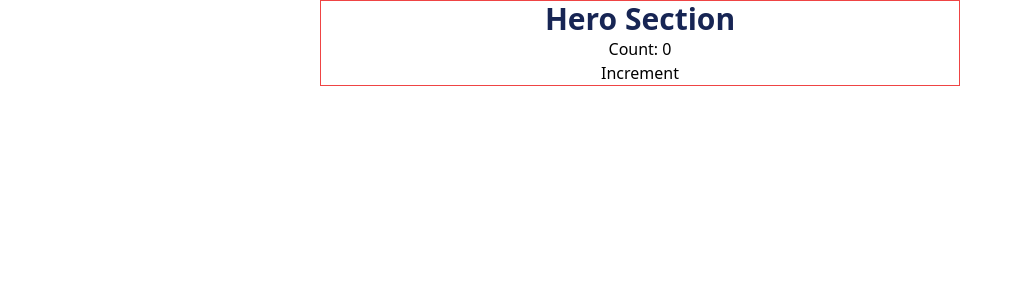
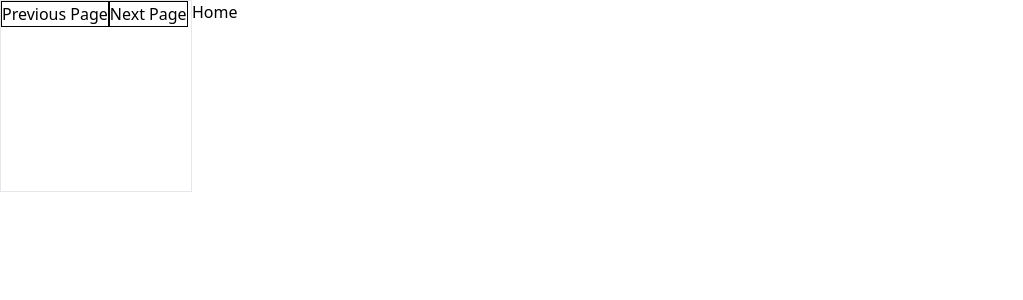
Before and after one commit to read-me-35/read-me-35.github.io, a React (Vite) app: page / in a window 1280 px wide. Shown: the top 300 px of the page, without its empty margins (0-1023 px from the left). Built offline with nearby package versions, Linux system fonts and the light colour scheme.

Commit message:
feat: new navigation system

```diff
--- a/src/components/App/App.jsx
+++ b/src/components/App/App.jsx
@@ -1,16 +1,36 @@
 import { useState } from "react";
 import "./App.css";
+import Home from "../Home/Home.jsx";
+import Selection from "../Selection/Selection.jsx";
 
 function App() {
-  const [count, setCount] = useState(0);
+  const [pageIndex, setPageIndex] = useState(0);
+  const pages = [<Home/>, <Selection/>]
+
+
+  const nextPage = () =>{
+    if (pageIndex != pages.length-1)
+      setPageIndex(pageIndex => (pageIndex + 1));
+  }
+
+  const previousPage = () =>{
+    if (pageIndex != 0)
+      setPageIndex(pageIndex => (pageIndex - 1));
+  }
+
+
   return (
-    <div className="flex justify-center">
-      <div className=" w-1/2 border border-red-500 text-center">
-        <h1 className="text-3xl font-bold text-blue-950">Hero Section</h1>
-        <p>Count: {count}</p>
-        <button onClick={() => setCount(count + 1)}>Increment</button>
+    <>
+      <div className="h-full w-full flex">
+        <div className="border border-red h-48 w-48">
+          <button className="border border-black text-black" onClick={previousPage}>Previous Page</button>
+          <button className="border border-black text-black" onClick={nextPage}>Next Page</button>
+        </div>
+        <div className="content">
+          {pages[pageIndex]}
+        </div>
       </div>
-    </div>
+    </>
   );
 }
 
--- /dev/null
+++ b/src/components/Home/Home.jsx
@@ -0,0 +1,10 @@
+function Home() {
+
+  return (
+    <>
+        <h1>Home</h1>
+    </>
+  );
+}
+
+export default Home;
--- /dev/null
+++ b/src/components/Selection/Selection.jsx
@@ -0,0 +1,10 @@
+function Selection() {
+
+    return (
+      <>
+          <h1>Selection</h1>
+      </>
+    );
+  }
+
+  export default Selection;
```
